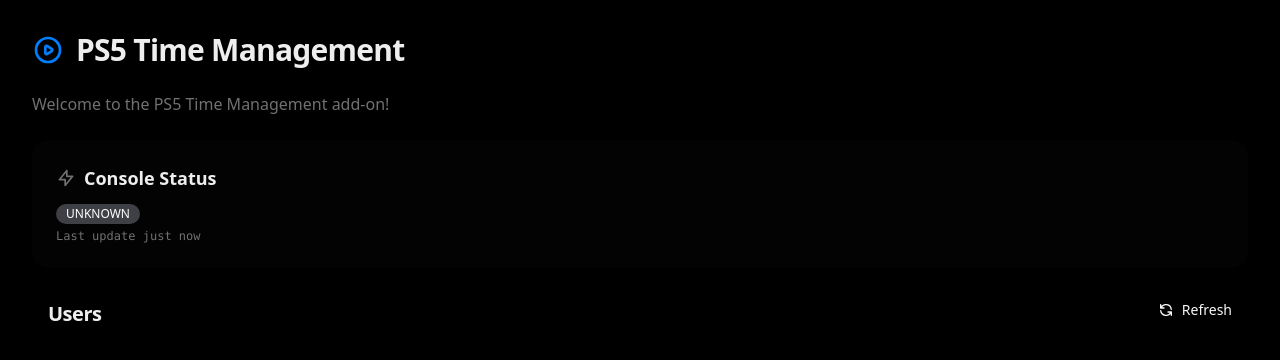
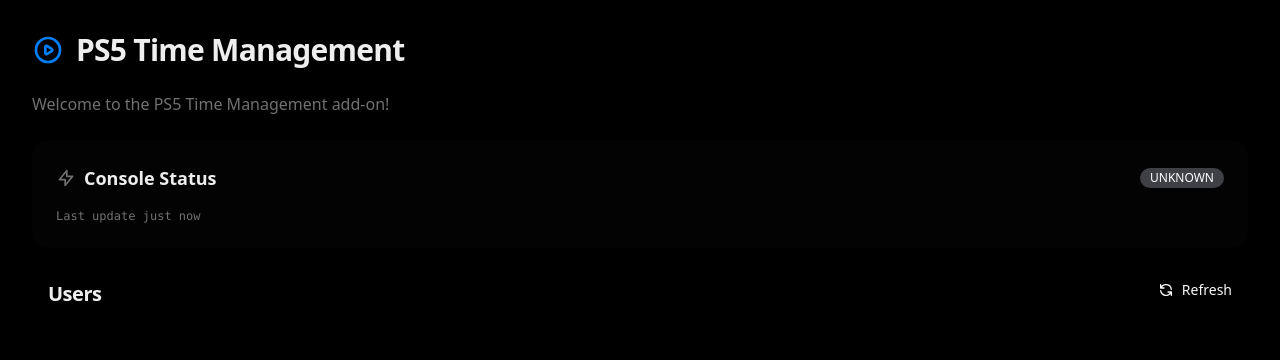
Before and after one commit to willcm/ps5-time-management, a Flask app: page / in a window 1280 px wide. Shown: the top 360 px of the page. Run offline with Flask 3, Linux system fonts and the light colour scheme; data that the repository does not hold is empty; style sheets or scripts are compiled from the project's sources; some libraries are stand-ins or nearby versions.

Commit message:
Console Status: move status badge to right of heading; bump to v2.7.1

```diff
--- a/addons/ps5_time_management/config.yaml
+++ b/addons/ps5_time_management/config.yaml
@@ -1,5 +1,5 @@
 name: PS5 Time Management
-version: 2.7.0
+version: 2.7.1
 slug: ps5_time_management
 description: Track and manage PS5 playtime with user authentication, time limits, and parental controls
 url: https://github.com/willcm/ps5-time-management
--- a/addons/ps5_time_management/templates/index.html
+++ b/addons/ps5_time_management/templates/index.html
@@ -25,16 +25,18 @@
 
       <div class="bg-card rounded-2xl shadow-none p-6">
         <div class="pb-3">
-          <h2 class="flex items-center gap-2 text-lg font-semibold">
-            <svg class="h-5 w-5 text-muted-foreground" fill="none" stroke="currentColor" viewBox="0 0 24 24"><path stroke-linecap="round" stroke-linejoin="round" stroke-width="2" d="M13 10V3L4 14h7v7l9-11h-7z"/></svg>
-            Console Status
+          <h2 class="flex items-center justify-between text-lg font-semibold">
+            <span class="flex items-center gap-2">
+              <svg class="h-5 w-5 text-muted-foreground" fill="none" stroke="currentColor" viewBox="0 0 24 24"><path stroke-linecap="round" stroke-linejoin="round" stroke-width="2" d="M13 10V3L4 14h7v7l9-11h-7z"/></svg>
+              Console Status
+            </span>
+            <span id="status-badge" class="bg-secondary/80 text-secondary-foreground font-medium text-xs px-2.5 py-0.5 rounded-full">Loading…</span>
           </h2>
         </div>
         <div class="flex items-center gap-4">
           <img id="game-cover" class="hidden h-16 w-16 rounded-lg object-cover bg-muted" alt="Game" />
           <div class="space-y-1">
             <div class="flex items-center gap-2">
-              <span id="status-badge" class="bg-secondary/80 text-secondary-foreground font-medium text-xs px-2.5 py-0.5 rounded-full">Loading…</span>
               <div id="players-line" class="text-sm text-foreground hidden"></div>
               <div id="game-line" class="text-sm text-foreground hidden"></div>
             </div>
```
